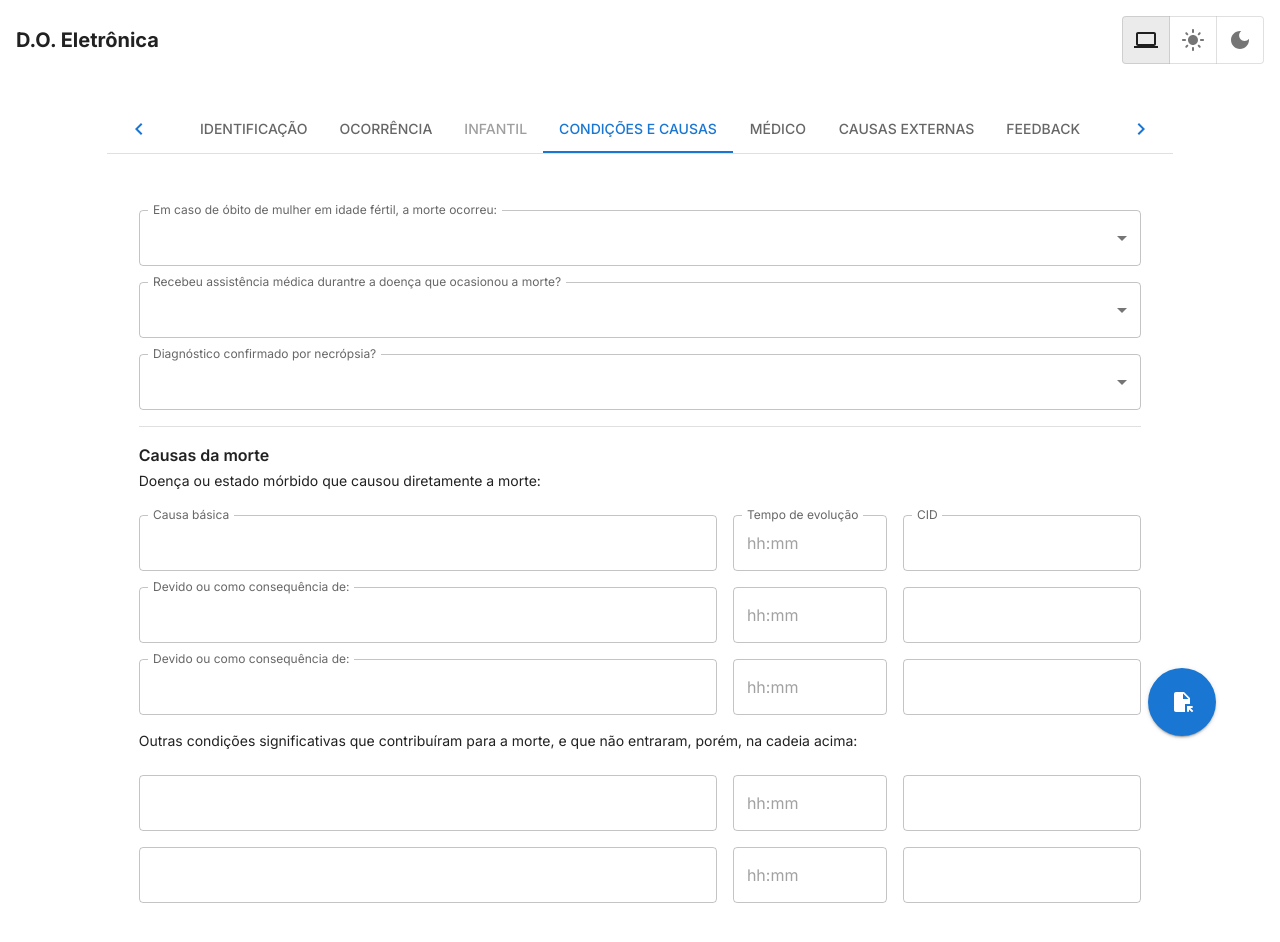
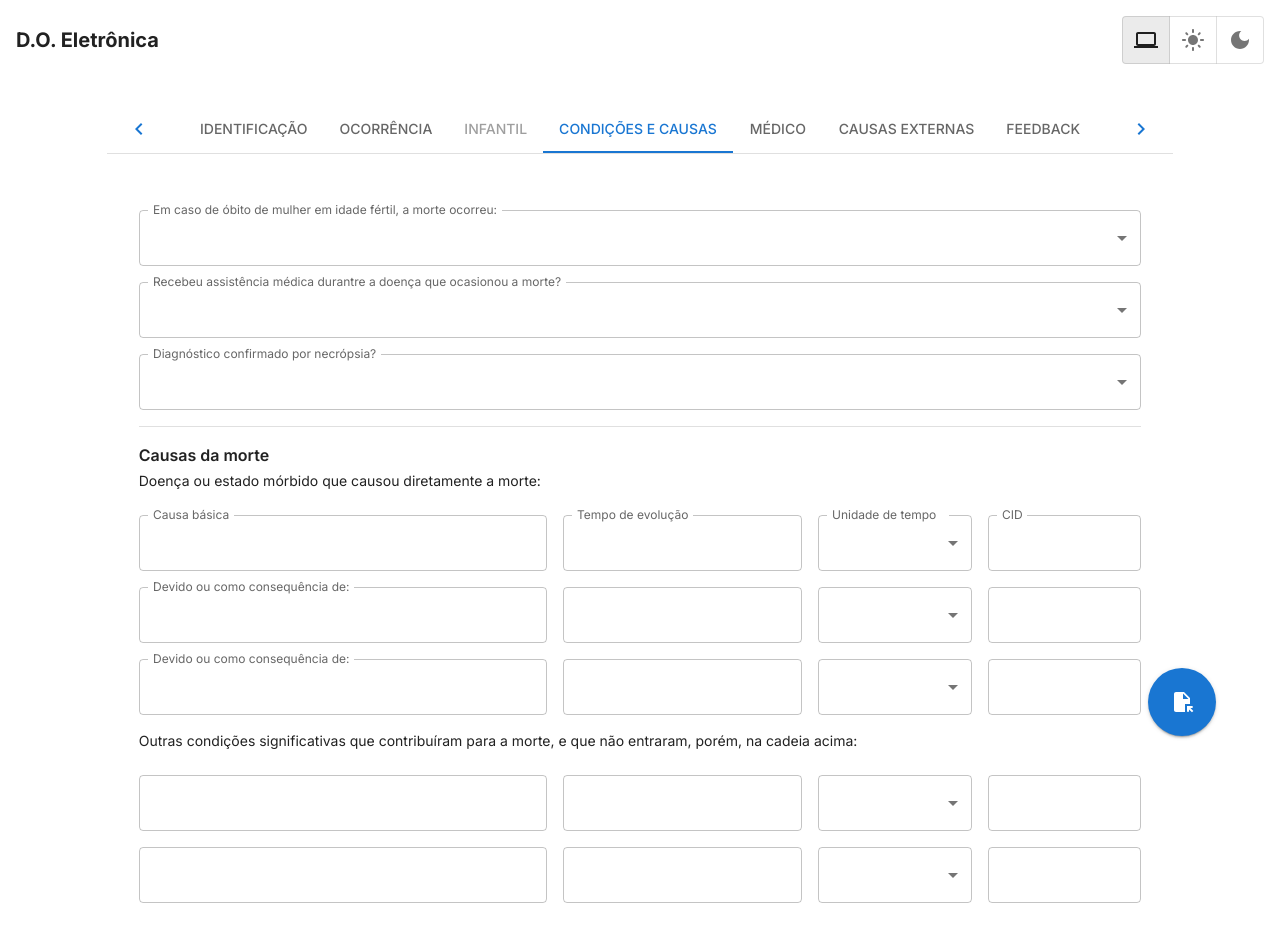
Before and after one commit to Ashlc/atestado-rp, a React (Vite) app: page / in a window 1280 px wide. Both pictures are taken after a click on the tab "CONDIÇÕES E CAUSAS". Shown: the top 942 px of the page. Built offline with nearby package versions, Linux system fonts and the light colour scheme.

Commit message:
:sparkles: feat: Timespan in conditions

```diff
--- a/src/App.tsx
+++ b/src/App.tsx
@@ -7,6 +7,8 @@ import Tabs from '@mui/material/Tabs';
 import dayjs from 'dayjs';
 import { SyntheticEvent, useState } from 'react';
 import { FormProvider, useForm } from 'react-hook-form';
+import { ToastContainer, toast } from 'react-toastify';
+import 'react-toastify/dist/ReactToastify.css';
 import { z } from 'zod';
 import ThemeSwitcher from './components/ThemeSwitcher/ThemeSwitcher';
 import Conditions from './pages/Conditions/Conditions';
@@ -20,8 +22,6 @@ import formSchema from './schemas/Sections';
 import Certificate from './utils/certificate';
 import { flattenObject } from './utils/flattenObject';
 import { isInfant } from './utils/handleAge';
-import { ToastContainer, toast } from 'react-toastify';
-import 'react-toastify/dist/ReactToastify.css';
 
 type FormType = z.infer<typeof formSchema>;
 
@@ -50,6 +50,26 @@ function App() {
           'DD/MM/YYYY',
         ),
         hourOfDeath: dayjs(data.identification.hourOfDeath).format('HH:mm'),
+      },
+      conditions: {
+        ...data.conditions,
+        evolutionTime1: `${data.conditions.evolutionTime1} ${data.conditions.timeUnit1.toLowerCase()}`,
+        evolutionTime2:
+          data.conditions.evolutionTime2 && data.conditions.timeUnit2
+            ? `${data.conditions.evolutionTime2} ${data.conditions.timeUnit2.toLowerCase()}`
+            : undefined,
+        evolutionTime3:
+          data.conditions.evolutionTime3 && data.conditions.timeUnit3
+            ? `${data.conditions.evolutionTime3} ${data.conditions.timeUnit3.toLowerCase()}`
+            : undefined,
+        evolutionTime4:
+          data.conditions.evolutionTime4 && data.conditions.timeUnit4
+            ? `${data.conditions.evolutionTime4} ${data.conditions.timeUnit4.toLowerCase()}`
+            : undefined,
+        evolutionTime5:
+          data.conditions.evolutionTime5 && data.conditions.timeUnit5
+            ? `${data.conditions.evolutionTime5} ${data.conditions.timeUnit5.toLowerCase()}`
+            : undefined,
       },
     };
     const flatObject = flattenObject(formattedData);
--- a/src/pages/Conditions/Conditions.tsx
+++ b/src/pages/Conditions/Conditions.tsx
@@ -7,7 +7,6 @@ import {
   Select,
   TextField,
 } from '@mui/material';
-import { TimePicker } from '@mui/x-date-pickers';
 import { useEffect, useState } from 'react';
 import { Controller, useFormContext, useWatch } from 'react-hook-form';
 import { isInfant } from '../../utils/handleAge';
@@ -16,9 +15,10 @@ type Props = {
   index: number;
   value: number;
 };
+
 const Conditions = ({ value, index, ...other }: Props) => {
   const [infantDisabled, setInfantDisabled] = useState(false);
-  const { register, control, watch, setValue } = useFormContext();
+  const { register, control, watch, setValue, formState } = useFormContext();
   const [birth, death] = watch([
     'identification.dateOfBirth',
     'identification.dateOfDeath',
@@ -46,7 +46,7 @@ const Conditions = ({ value, index, ...other }: Props) => {
     for (let i = startingIndex; i <= endingIndex; i++) {
       fields.push(
         <Grid2
-          size={7}
+          size={5}
           key={`${i}_cause_${withLabel ? 'primary' : 'secondary'}`}
         >
           <TextField
@@ -58,27 +58,39 @@ const Conditions = ({ value, index, ...other }: Props) => {
           />
         </Grid2>,
         <Grid2
-          size={2}
+          size={3}
           key={`${i}_time_${withLabel ? 'primary' : 'secondary'}`}
         >
-          <Controller
-            render={({ field }) => (
-              <TimePicker
-                value={field.value}
-                aria-label="Tempo de evolução"
-                slotProps={{
-                  textField: {
-                    fullWidth: true,
-                  },
-                }}
-                onChange={field.onChange}
-              />
-            )}
-            name={`conditions.evolutionTime${i}`}
-            control={control}
+          <TextField
+            fullWidth
+            aria-label={`Tempo de evolução ${i}`}
+            slotProps={{ inputLabel: { shrink: true } }}
+            {...register(`conditions.evolutionTime${i}`, {
+              required: true,
+              pattern: {
+                value: /^([0-9]*|[0-9]{2}:[0-9]{2})$/,
+                message:
+                  'Campo deve conter apenas números ou notação de tempo.',
+              },
+            })}
           />
         </Grid2>,
-        <Grid2 size={3} key={`${i}_cid_${withLabel ? 'primary' : 'secondary'}`}>
+        <Grid2 size={2}>
+          <FormControl fullWidth>
+            <Select
+              aria-label={`Unidade de tempo ${i}`}
+              {...register(`timeUnit${i}`)}
+              notched
+              defaultValue={''}
+            >
+              <MenuItem value="horas">Horas</MenuItem>
+              <MenuItem value="dias">Dias</MenuItem>
+              <MenuItem value="meses">Meses</MenuItem>
+              <MenuItem value="anos">Anos</MenuItem>
+            </Select>
+          </FormControl>
+        </Grid2>,
+        <Grid2 size={2} key={`${i}_cid_${withLabel ? 'primary' : 'secondary'}`}>
           <TextField
             fullWidth
             aria-label="CID"
@@ -105,14 +117,20 @@ const Conditions = ({ value, index, ...other }: Props) => {
             name="conditions.fertileAgeDeath"
             control={control}
             defaultValue={''}
+            rules={{ required: true }}
             render={({ field }) => (
               <FormControl fullWidth>
-                <InputLabel htmlFor="fertileAgeDeath" shrink>
+                <InputLabel
+                  htmlFor="fertileAgeDeath"
+                  shrink
+                  error={!!formState.errors.conditions?.fertileAgeDeath}
+                >
                   Em caso de óbito de mulher em idade fértil, a morte ocorreu:
                 </InputLabel>
                 <Select
                   label="Em caso de óbito de mulher em idade fértil, a morte ocorreu:"
                   notched
+                  error={!!formState.errors.conditions?.fertileAgeDeath}
                   id="fertileAgeDeath"
                   disabled={infantDisabled}
                   {...field}
@@ -139,7 +157,11 @@ const Conditions = ({ value, index, ...other }: Props) => {
         </Grid2>
         <Grid2 size={12}>
           <FormControl fullWidth>
-            <InputLabel htmlFor="receivedMedicalAssistance" shrink>
+            <InputLabel
+              htmlFor="receivedMedicalAssistance"
+              shrink
+              error={!!formState.errors.conditions?.receivedMedicalAssistance}
+            >
               Recebeu assistência médica durantre a doença que ocasionou a
               morte?
             </InputLabel>
@@ -148,7 +170,10 @@ const Conditions = ({ value, index, ...other }: Props) => {
               notched
               defaultValue={''}
               id="receivedMedicalAssistance"
-              {...register('conditions.receivedMedicalAssistance')}
+              error={!!formState.errors.conditions?.receivedMedicalAssistance}
+              {...register('conditions.receivedMedicalAssistance', {
+                required: true,
+              })}
             >
               <MenuItem value="Sim">Sim</MenuItem>
               <MenuItem value="Não">Não</MenuItem>
@@ -158,7 +183,11 @@ const Conditions = ({ value, index, ...other }: Props) => {
         </Grid2>
         <Grid2 size={12}>
           <FormControl fullWidth>
-            <InputLabel htmlFor="necropsy" shrink>
+            <InputLabel
+              htmlFor="necropsy"
+              shrink
+              error={!!formState.errors.conditions?.necropsy}
+            >
               Diagnóstico confirmado por necrópsia?
             </InputLabel>
             <Select
@@ -166,7 +195,8 @@ const Conditions = ({ value, index, ...other }: Props) => {
               notched
               defaultValue={''}
               id="necropsy"
-              {...register('conditions.necropsy')}
+              error={!!formState.errors.conditions?.necropsy}
+              {...register('conditions.necropsy', { required: true })}
             >
               <MenuItem value="Sim">Sim</MenuItem>
               <MenuItem value="Não">Não</MenuItem>
@@ -183,41 +213,63 @@ const Conditions = ({ value, index, ...other }: Props) => {
             Doença ou estado mórbido que causou diretamente a morte:
           </p>
         </Grid2>
-        <Grid2 size={7}>
+        <Grid2 size={5}>
           <TextField
             fullWidth
             label="Causa básica"
             slotProps={{ inputLabel: { shrink: true } }}
-            {...register('conditions.cause1')}
-          />
-        </Grid2>
-        <Grid2 size={2}>
-          <Controller
-            render={({ field }) => (
-              <TimePicker
-                label="Tempo de evolução"
-                value={field.value}
-                onChange={field.onChange}
-                slotProps={{
-                  textField: {
-                    InputLabelProps: {
-                      shrink: true,
-                    },
-                    fullWidth: true,
-                  },
-                }}
-              />
-            )}
-            name="conditions.evolutionTime1"
-            control={control}
+            error={!!formState.errors.conditions?.cause1}
+            {...register('conditions.cause1', { required: true })}
           />
         </Grid2>
         <Grid2 size={3}>
           <TextField
             fullWidth
+            aria-label="Tempo de evolução 1"
+            label="Tempo de evolução"
+            error={!!formState.errors.conditions?.evolutionTime1}
+            helperText={formState.errors.conditions?.evolutionTime1?.message}
+            slotProps={{ inputLabel: { shrink: true } }}
+            {...register(`conditions.evolutionTime1`, {
+              required: true,
+              pattern: {
+                value: /^([0-9]*|[0-9]{2}:[0-9]{2})$/,
+                message:
+                  'Campo deve conter apenas números ou notação de tempo.',
+              },
+            })}
+          />
+        </Grid2>
+        <Grid2 size={2}>
+          <FormControl fullWidth>
+            <InputLabel
+              htmlFor="timeUnit1"
+              shrink
+              error={!!formState.errors.conditions?.timeUnit1}
+            >
+              Unidade de tempo
+            </InputLabel>
+            <Select
+              label="Unidade de tempo"
+              {...register('conditions.timeUnit1', { required: true })}
+              required
+              error={!!formState.errors.conditions?.timeUnit1}
+              notched
+            >
+              <MenuItem value="horas">Horas</MenuItem>
+              <MenuItem value="dias">Dias</MenuItem>
+              <MenuItem value="meses">Meses</MenuItem>
+              <MenuItem value="anos">Anos</MenuItem>
+            </Select>
+          </FormControl>
+        </Grid2>
+        <Grid2 size={2}>
+          <TextField
+            fullWidth
             label="CID"
+            error={!!formState.errors.conditions?.cid1}
             slotProps={{ inputLabel: { shrink: true } }}
-            {...register('conditions.cid1')}
+            {...register('conditions.cid1', { required: true })}
           />
         </Grid2>
         {renderCauseFields()}
--- a/src/schemas/Sections.ts
+++ b/src/schemas/Sections.ts
@@ -91,18 +91,23 @@ const conditionsSchema = z.object({
   necropsy: yesNoSchema,
   cause1: z.string(),
   evolutionTime1: z.string(),
+  timeUnit1: z.enum(['Horas', 'Dias', 'Meses', 'Anos']),
   cid1: z.string(),
   cause2: z.string().optional(),
   evolutionTime2: z.string().optional(),
+  timeUnit2: z.enum(['Horas', 'Dias', 'Meses', 'Anos']).optional(),
   cid2: z.string().optional(),
   cause3: z.string().optional(),
   evolutionTime3: z.string().optional(),
+  timeUnit3: z.enum(['Horas', 'Dias', 'Meses', 'Anos']).optional(),
   cid3: z.string().optional(),
   cause4: z.string().optional(),
   evolutionTime4: z.string().optional(),
+  timeUnit4: z.enum(['Horas', 'Dias', 'Meses', 'Anos']).optional(),
   cid4: z.string().optional(),
   cause5: z.string().optional(),
   evolutionTime5: z.string().optional(),
+  timeUnit5: z.enum(['Horas', 'Dias', 'Meses', 'Anos']).optional(),
   cid5: z.string().optional(),
 });
 
```
